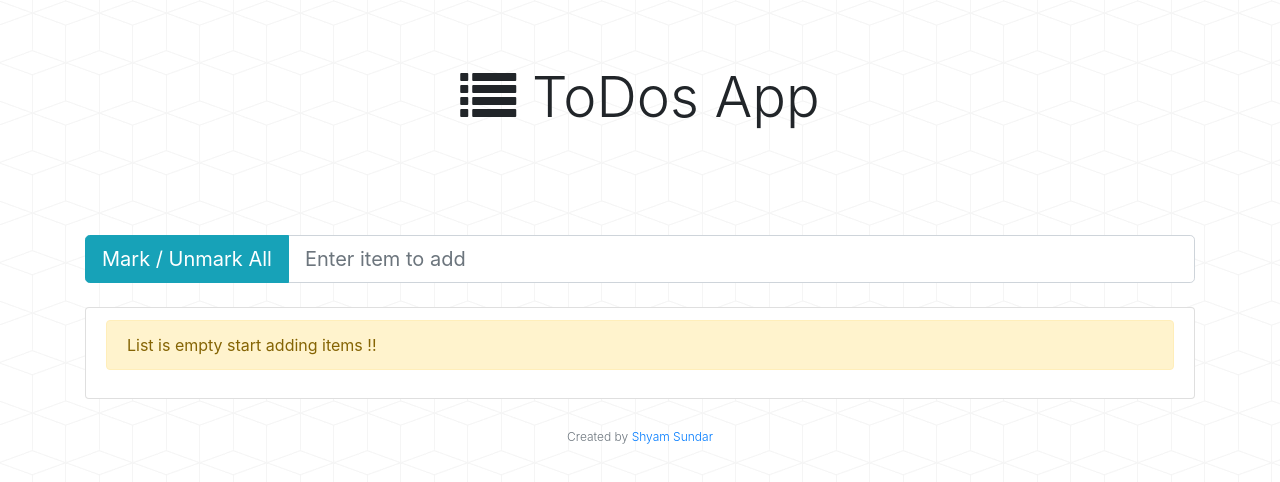
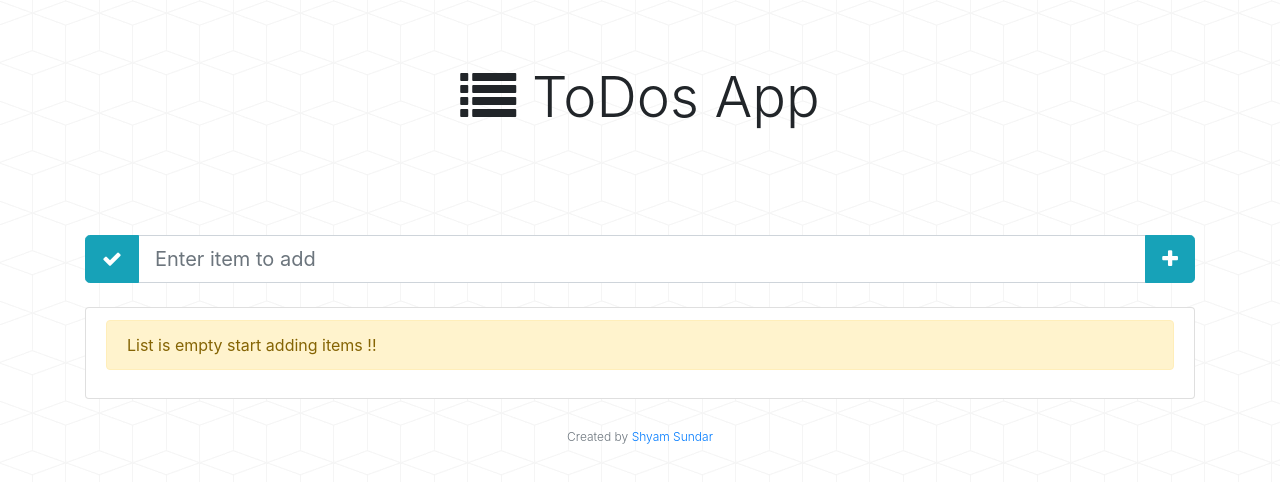
Before and after one commit to shyamsundar055/Todo-App, a React (Create React App) app: page / in a window 1280 px wide. Shown: the top 482 px of the page. Built offline with nearby package versions, Linux system fonts and the light colour scheme.

Commit message:
plus button to add items

```diff
--- a/src/App.js
+++ b/src/App.js
@@ -37,9 +37,18 @@ class App extends React.Component {
   }
 
   enterPressed(event) {
-    if (event.key === "Enter" && event.target.value.trim() !== "") {
-      let inputItemName = event.target.value.trim();
-      event.target.value = "";
+    if ((event.key === "Enter"  && event.target.value.trim() !== "" ) || (event.type==="click" && document.getElementById("txtInputItem").value.trim() !== "")) {
+
+      let inputItemName="";
+
+      if(event.type==="click"){
+        inputItemName = document.getElementById("txtInputItem").value.trim();
+        document.getElementById("txtInputItem").value ="";
+      }
+      else{
+        inputItemName =  event.target.value.trim();
+        event.target.value = "";
+      }
 
       this.setState(prevState => {
         let updatedToDoItems = [...prevState.todoItems];
@@ -127,19 +136,20 @@ class App extends React.Component {
         <div className="container">
           <div className="input-group input-group-lg">
             <div className="input-group-prepend">
-              <button className="btn btn-info btn-sm" type="button" onClick={this.updateAllItems} >Mark / Unmark All</button>
+              <button className="btn btn-info btn-sm" type="button" onClick={this.updateAllItems}  title="Mark/Unmark All"><i className="fa fa-check" aria-hidden="true"></i></button>
             </div>
             <input type="text"
               className="form-control"
               placeholder="Enter item to add"
-              aria-label="Sizing example input"
+              aria-label="Enter item to add"
               aria-describedby="inputGroup-sizing-lg"
+              id="txtInputItem"
               name="txtInputItem"
               autoComplete="off"
               onKeyPress={this.enterPressed} />
-            {/* <div className="input-group-append">
-              <button className="btn btn-info" type="button" onClick={this.enterPressed} ><i className="fa fa-plus"></i></button>
-            </div> */}
+            <div className="input-group-append">
+              <button className="btn btn-info" type="button" onClick={this.enterPressed} title="Add item"><i className="fa fa-plus"></i></button>
+            </div>
           </div>
         </div>
         <div className="container">
--- a/src/components/todoitems.js
+++ b/src/components/todoitems.js
@@ -17,7 +17,7 @@ function ToDoItems(props) {
                                 <label className="form-check-label lead" style={item.itemCompleted ? completedStyle : null} htmlFor={"defaultCheck" + item.itemId}>
                                     {item.itemName}
                                 </label>
-                                <button type="button" className="close" aria-label="Close" onClick={() => props.handleDelete(item.itemId)}>
+                                <button type="button" className="close" aria-label="Close" title="Remove item" onClick={() => props.handleDelete(item.itemId)}>
                                     <span aria-hidden="true" style={{ color: "red" }}>&times;</span>
                                 </button>
                             </div>
```
